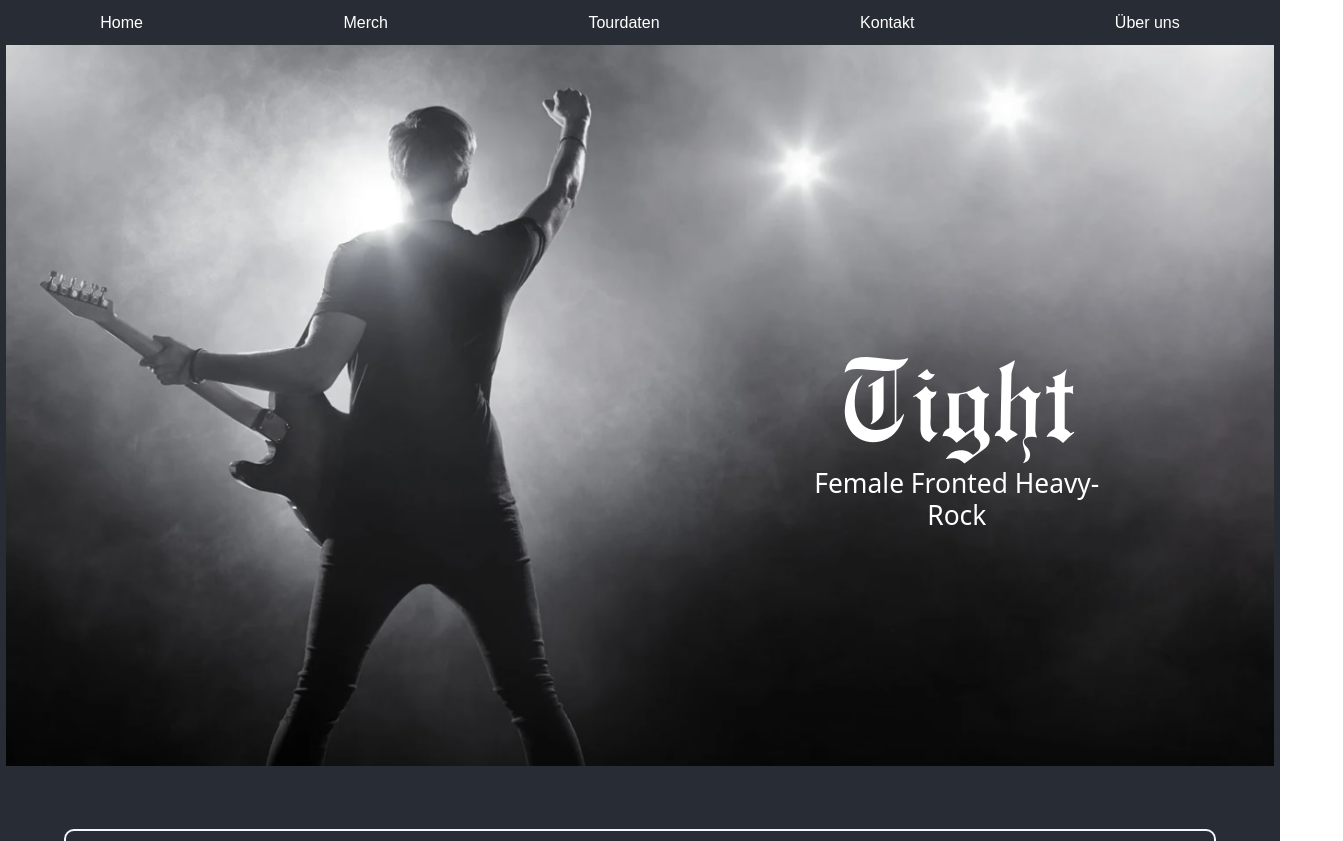
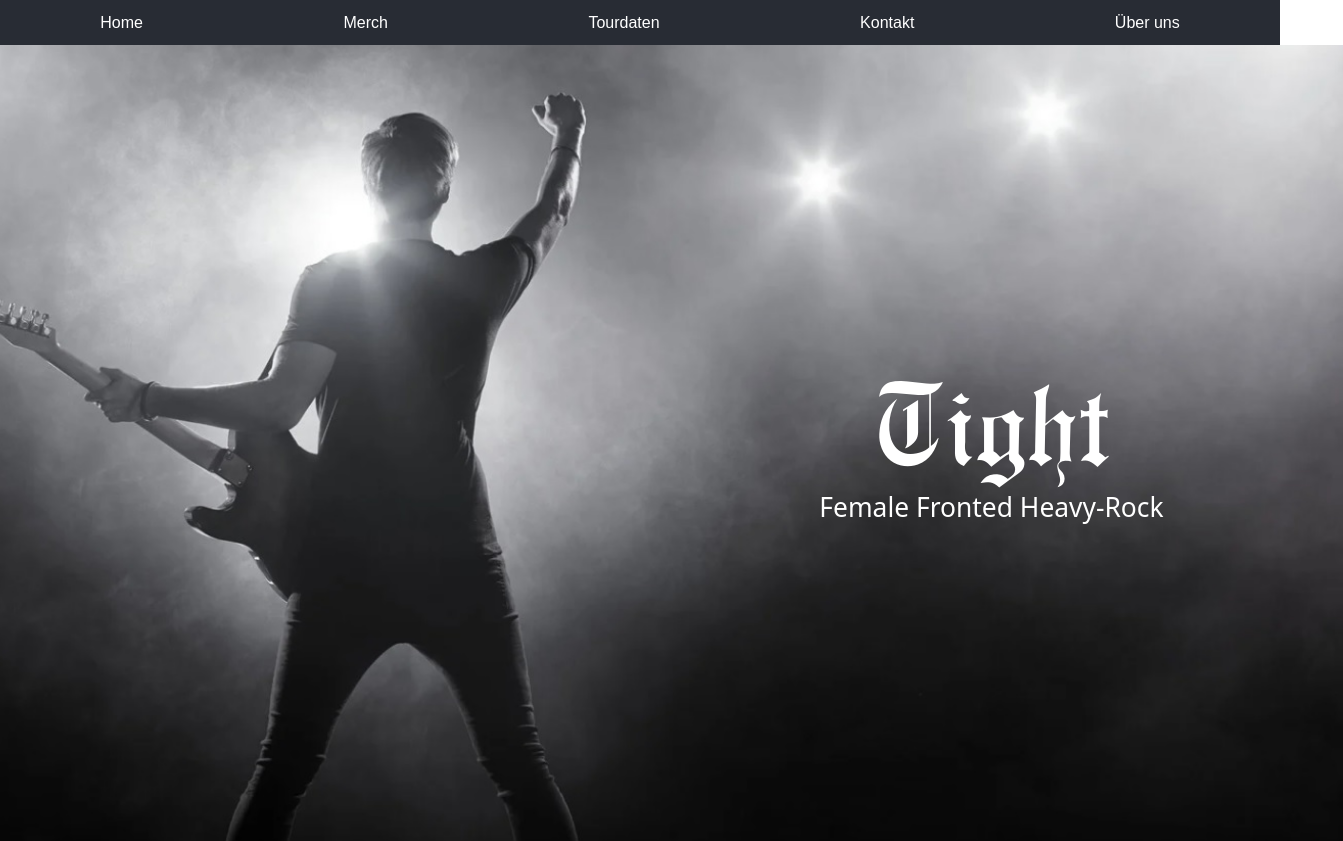
Before and after one commit to M1roel/tight-rock, a React (Create React App) app: page / in a window 1280 px wide. Shown: the top 841 px of the page, 1343 px wide, since content can reach past the window. Built offline with nearby package versions, Linux system fonts and the light colour scheme.

Commit message:
App.css überarbeitet

```diff
--- a/src/styles/App.css
+++ b/src/styles/App.css
@@ -13,6 +13,15 @@
   font-size: calc(10px + 2vmin); /* Dynamische Schriftgröße basierend auf Viewport-Größe */
   color: white; /* Textfarbe */
   margin-bottom: 0px; /* Unteren Abstand auf 0 setzen */
+}
+
+.Bandfoto {
+  justify-content: center;
+  align-items: center;
+  background-position: center;
+  background-size: cover;
+  height: 100vh;
+  width: auto;
 }
 
 /* Navbar CSS */
@@ -53,15 +62,6 @@
 
 .Navbar a:hover {
   color: coral;
-}
-
-/* Header Bild CSS */
-
-.Bandfoto {
-  width: 99vw; /* Breite des Bildes auf 100% der Viewport-Breite setzen */
-  height: auto; /* Automatische Anpassung der Höhe */
-  margin-top: 0px; /* Oberen Abstand auf 0 setzen */
-  margin-bottom: 5%; /* Unteren Abstand */
 }
 
 /* Body CSS */
```
